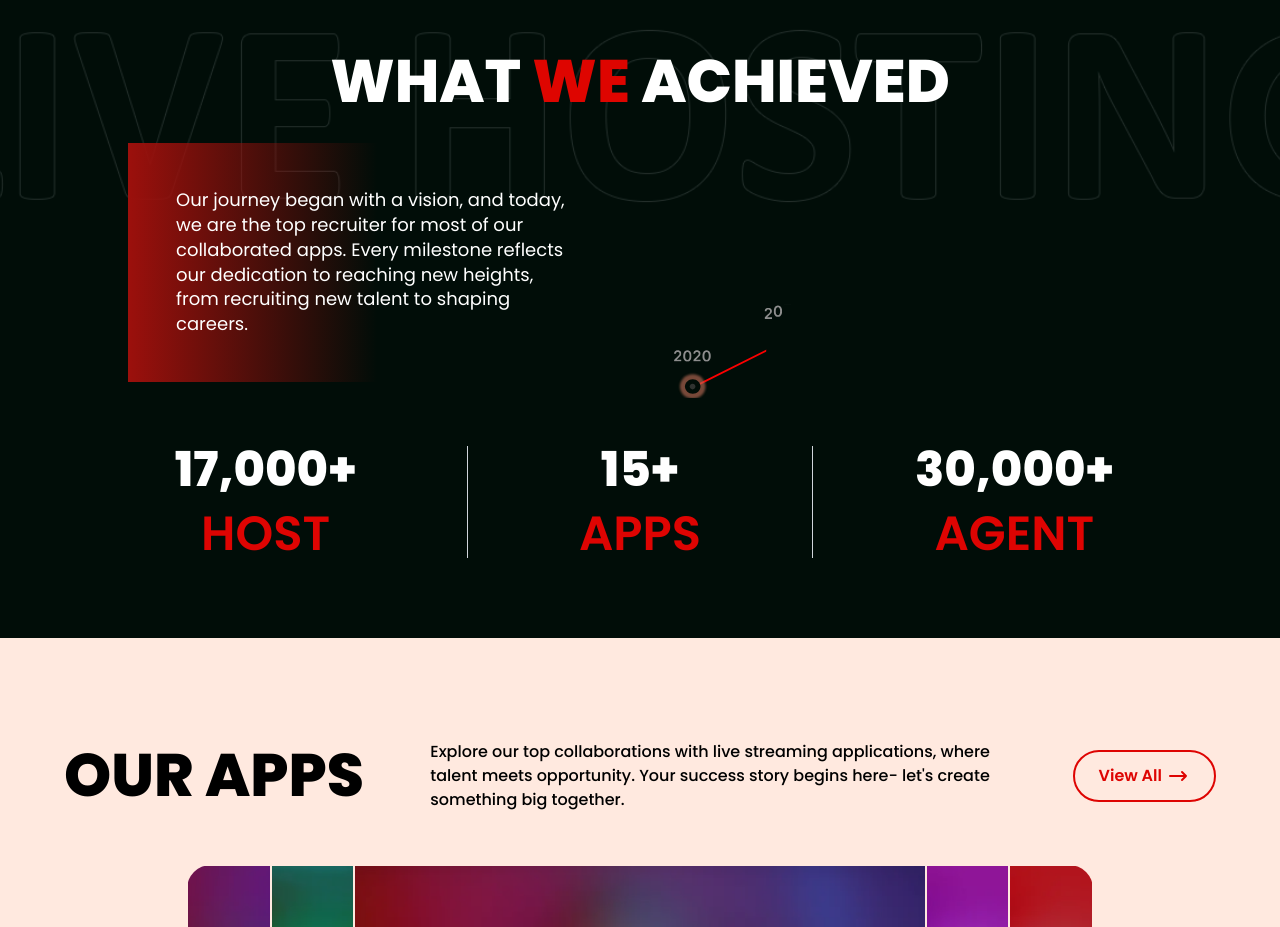
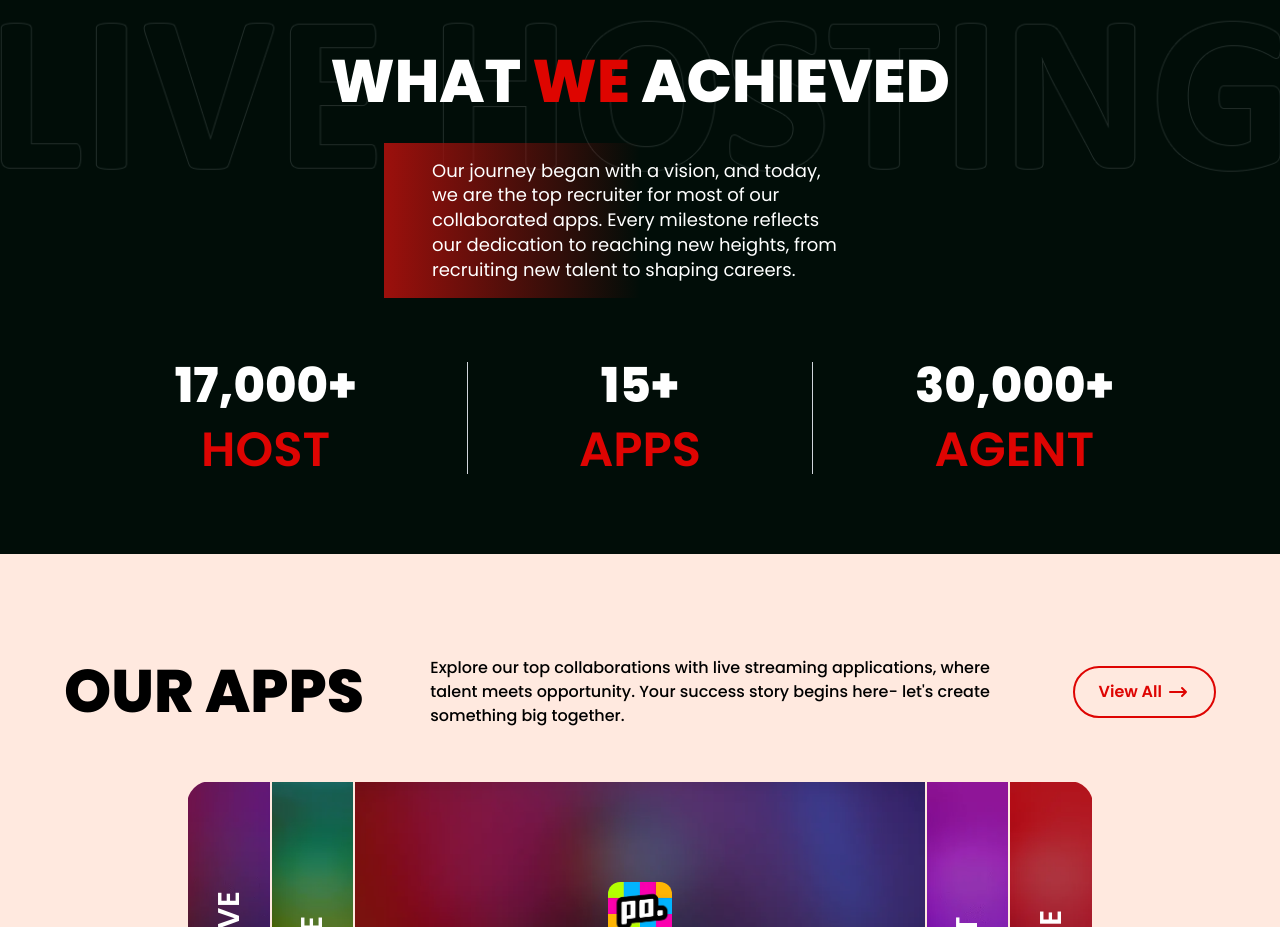
Before and after one commit to HarshLH-web/lh-next, a Next.js app: page / in a window 1280 px wide. Shown: the part 1740-2667 px from the top of the page. Built offline with nearby package versions, Linux system fonts and the light colour scheme.

Commit message:
resolved build error

```diff
--- a/src/pages/index.js
+++ b/src/pages/index.js
@@ -5,8 +5,8 @@
 import Testimonials from "../components/Testimonial";
 import AppsAccordion from "../components/Accordion";
 import CountUp from "react-countup";
-import Lottie from "lottie-react";
-import groupAnimation from '../assets/Group-5.json';
+// import Lottie from "lottie-react";
+// import groupAnimation from '../assets/Group-5.json';
 import { InView } from 'react-intersection-observer';
 import Link from "next/link";
 
@@ -206,7 +206,7 @@
           <div className="w-full lg:w-1/2 text-white flex items-center mx-auto px-6 lg:px-12 py-6 lg:py-4 wwa-gradient lg:my-8 mb-4 text-lg text-center lg:text-left">
           <p className="text-base lg:text-lg leading-snug">Our journey began with a vision, and today, we are the top recruiter for most of our collaborated apps. Every milestone reflects our dedication to reaching new heights, from recruiting new talent to shaping careers.</p>
           </div>
-          <InView>
+          {/* <InView>
             {({ref, inView}) => (
               <div ref={ref} className="w-full lg:w-1/2 my-4 flex items-center justify-center">
               <Lottie
@@ -217,7 +217,7 @@
             </div>
             )
           }
-          </InView>
+          </InView> */}
 
         </div>
 
```
